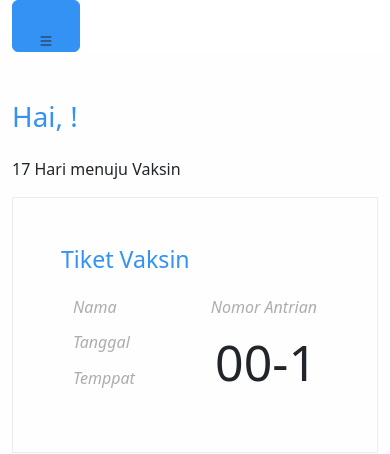
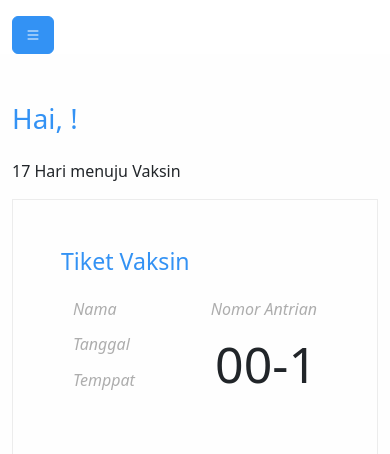
Before and after one commit to ahmadhilmandani/vcp_2022, a CodeIgniter app: page /vcp_2022/C_dashboard/dashboard_user in a window 390 px wide. Shown: the top 454 px of the page. Run offline with CodeIgniter, Linux system fonts and the light colour scheme; some libraries are stand-ins or nearby versions.

Commit message:
update view btn canvas show in user dashboard

```diff
--- a/application/controllers/C_admin.php
+++ b/application/controllers/C_admin.php
@@ -18,10 +18,10 @@ class C_admin extends CI_Controller
         $data['tanggal_vaksin'] = $cekagenda;
 
         if ($cekagenda) {
-            $data['agenda_vaksin'] = "<div class='alert alert-warning' role='alert'>Sedang ada agenda vaksin dosis <b>" . ucwords($cekagenda['dosis']) . "</b> s.d tanggal <b>" . $cekagenda['tanggal_vaksin_akhir'] . "</b>
+            $data['agenda_vaksin'] = "<div class='alert alert-warning' role='alert'>Sedang ada agenda vaksin dosis <b>" . ucwords($cekagenda['dosis']) . "</b> s.d tanggal <b>" . date('d M Y', strtotime($cekagenda['tanggal_vaksin_akhir'])) . "</b>
             <button type='button' class='btn btn-warning' data-bs-toggle='modal' data-bs-target='#updateTanggal'>
-            <i class='bi bi-pencil-square'></i> Ubah agenda vaksin
-            </button>
+            <i class='bi bi-pencil-square'></i> Ubah agenda
+            </button><br>
             Sisa kuota vaksin : <b>" . ucwords($cekagenda['kuota']) . "</b><br>
             Jenis vaksin : <b>" . ucwords($cekagenda['nama_vaksin']) . "</b><br>
             </div>";
--- a/application/views/combine/View_dashboard.php
+++ b/application/views/combine/View_dashboard.php
@@ -1,7 +1,7 @@
 <section class="container-fluid">
 
-  <button class="btn btn-primary d-inline-block d-md-none" type="button" data-bs-toggle="offcanvas" data-bs-target="#staticBackdrop" aria-controls="staticBackdrop">
-    <i class="bi bi-list btn text-dark d-inline-block d-md-none position-relative" style="top: 15px"></i>
+  <button class="btn btn-primary d-inline-block d-md-none mt-3" type="button" data-bs-toggle="offcanvas" data-bs-target="#staticBackdrop" aria-controls="staticBackdrop">
+    <i class="bi bi-list text-white"></i>
   </button>
 
 
```
